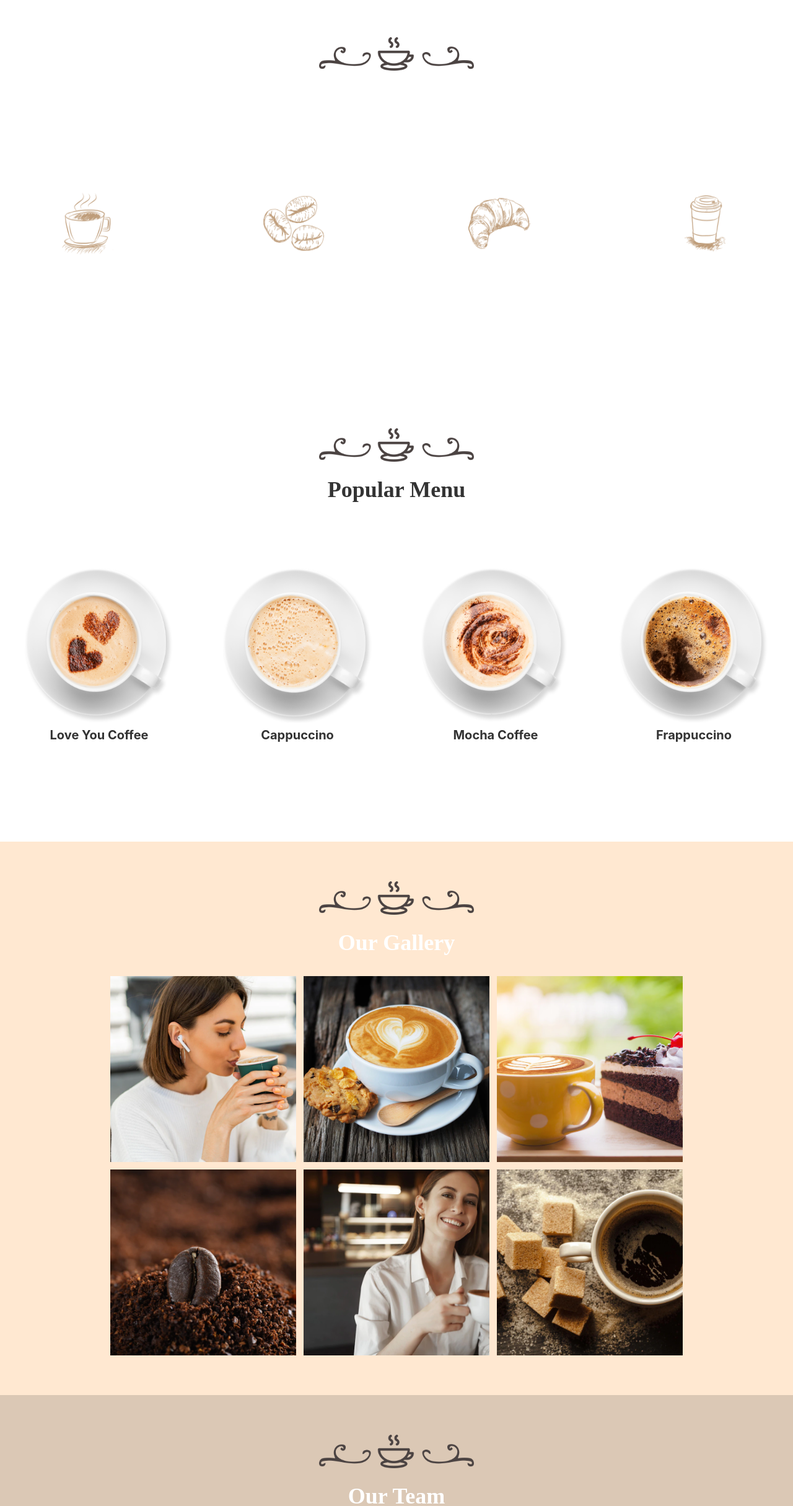
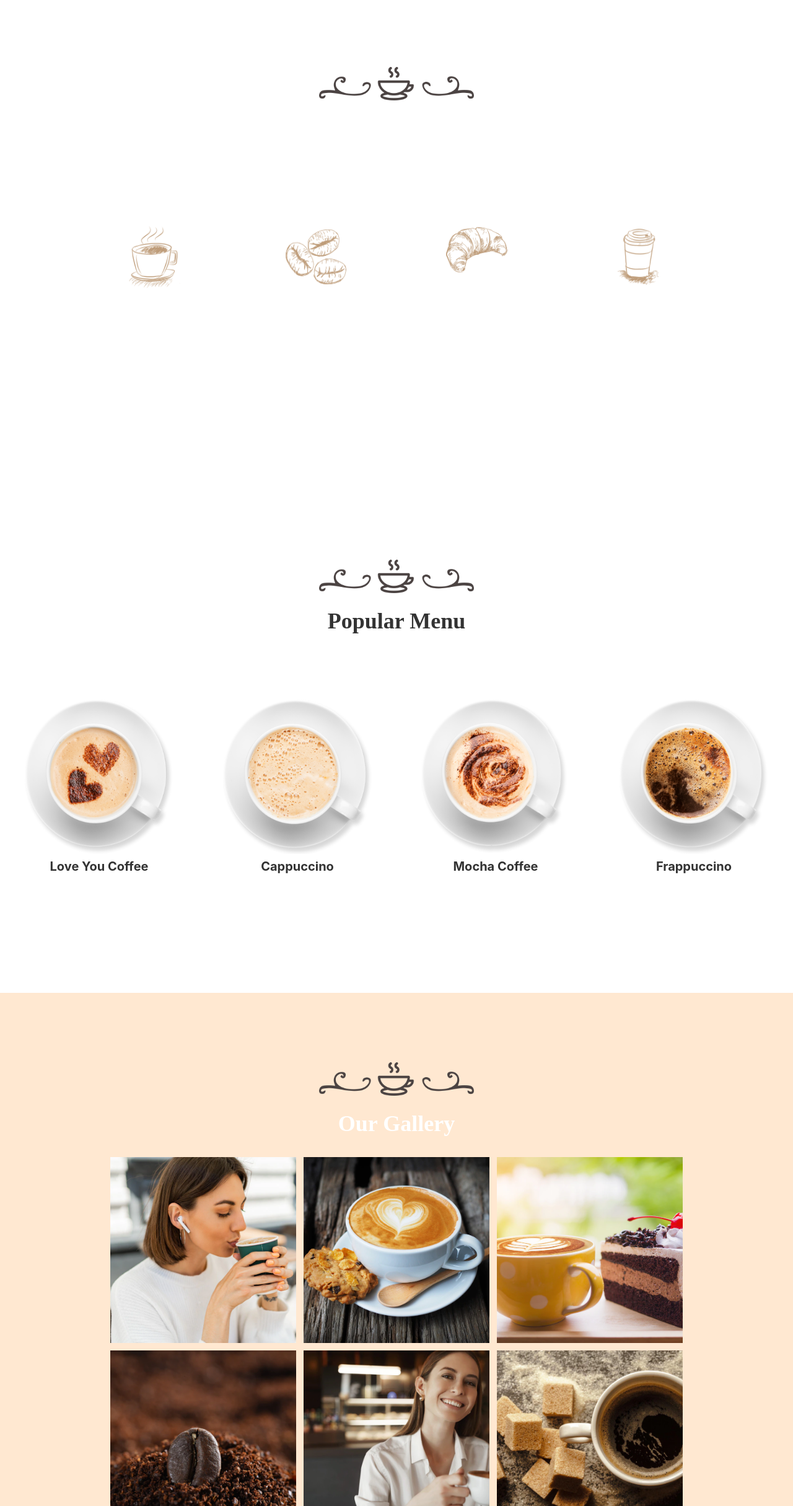
Before and after one commit to afiatamanna06/coffee_heaven, a Next.js app: page / in a window 1280 px wide. Shown: the part 1576-4006 px from the top of the page at 62% size. Built offline with nearby package versions, Linux system fonts and the light colour scheme; a web font is replaced by a local one.

Commit message:
Update links

```diff
--- a/components/about/AboutSection.js
+++ b/components/about/AboutSection.js
@@ -1,4 +1,5 @@
 import { Box, Flex, Grid, Image, Heading, Button, Center } from '@chakra-ui/react'
+import Link from 'next/link'
 
 function AboutSection() {
   return (
@@ -8,7 +9,9 @@ function AboutSection() {
             <Flex direction="column" alignItems={["start"]}>
                 <Heading mb="6" textAlign={["start"]} fontFamily="'Merienda One', cursive" color={["white", "white", "white", "#333", "#333"]} fontSize={["2xl", "2xl", "2xl", "6xl", "6xl"]}>A Cup Of Coffee Can Complete Your Day</Heading>
                 <Box mb="4" textAlign={["start"]} fontSize={["md", "md", "md", "lg", "lg"]} color={["white", "white", "white", "#333", "#333"]}>Lorem Ipsum Dolor Sit Amet Consectetur Adipisicing Elit. Veniam Suscipit Sunt Repellendus, Dolorum Recusandae Placeat Quae. Iste Eaque Aspernatur, Animi Deleniti Voluptas, Sunt Molestias Eveniet Sint Consectetur Facere A Ex.</Box>
-                <Button bg="rgba(190, 156, 121, 1)" w="8rem" borderRadius="none" _focus={{ outline: "none" }} _hover={{ bg: "rgba(190, 156, 121, .5)" }}>Our Menu</Button>
+                <Link href="#Menu">
+                  <Button bg="rgba(190, 156, 121, 1)" w="8rem" borderRadius="none" _focus={{ outline: "none" }} _hover={{ bg: "rgba(190, 156, 121, .5)" }}>Our Menu</Button>
+                </Link>
             </Flex>
         </Grid>
     </Box>
--- a/components/about/FacilitiesCard.js
+++ b/components/about/FacilitiesCard.js
@@ -2,7 +2,7 @@ import { Box, Flex, Heading, Image } from '@chakra-ui/react'
 
 function FacilitiesCard({image, title, description}) {
   return (
-    <Flex direction="column" alignItems="center" maxW="16rem" _hover={{ boxShadow: "lg", borderRadius: "lg", bg: "rgba(0, 0, 0, .085)", cursor: "pointer" }} p="4">
+    <Flex direction="column" alignItems="center" maxW="15rem" maxH="18rem" _hover={{ boxShadow: "lg", borderRadius: "lg", bg: "rgba(0, 0, 0, .085)", cursor: "pointer" }} p="4">
         <Image src={image} mb="4" w="100px" h="100px" alt="" />
         <Heading textAlign="center" mb="2" fontSize="xl" color={["rgba(255, 255, 255, 1)"]}>{title}</Heading>
         <Box textAlign="center" color={["rgba(255, 255, 255, 1)"]}>{description}</Box>
--- a/components/about/FacilitiesSection.js
+++ b/components/about/FacilitiesSection.js
@@ -5,9 +5,9 @@ import facilitiesData from './FacilitiesData'
 
 function FacilitiesSection() {
   return (
-    <Box as={Center} display="flex" flexDir="column" py="16" px="4">
+    <Box as={Center} display="flex" flexDir="column" pb="40" pt="28" px="4">
         <Header title="Our Facility" color={["rgba(255, 255, 255, 1)"]} />
-        <Grid templateColumns={["repeat(1, 1fr)", "repeat(1, 1fr)", "repeat(2, 1fr)", "repeat(4, 1fr)", "repeat(4, 1fr)"]} alignItems="center" maxW="80rem" mt="90" columnGap={["20"]} rowGap={["20"]}>
+        <Grid templateColumns={["repeat(2, 1fr)", "repeat(2, 1fr)", "repeat(2, 1fr)", "repeat(4, 1fr)", "repeat(4, 1fr)"]} alignItems="center" maxW="80rem" mt="90" columnGap={["5"]} rowGap={["5"]}>
             {facilitiesData.map(({image, title, description}) => (
                 <FacilitiesCard key={title} image={image} title={title} description={description} />
             ))}
--- a/components/gallery/GallerySection.js
+++ b/components/gallery/GallerySection.js
@@ -4,11 +4,11 @@ import galleryData from './GalleryData'
 
 function GallerySection() {
   return (
-    <Flex as={Center} flexDir="column" py="16" px="4" id="Gallery">
+    <Flex as={Center} flexDir="column" pb="40" pt="28" px="4" id="Gallery">
         <Header title="Our Gallery" color={["rgba(255, 255, 255, 1)"]} />
-        <Grid templateColumns={["repeat(1, 1fr)", "repeat(1, 1fr)", "repeat(3, 1fr)", "repeat(3, 1fr)", "repeat(3, 1fr)"]} alignItems="center" maxW="80rem" mt="2" columnGap={["3"]} rowGap={["3"]}>
+        <Grid templateColumns={["repeat(2, 1fr)", "repeat(2, 1fr)", "repeat(3, 1fr)", "repeat(3, 1fr)", "repeat(3, 1fr)"]} alignItems="center" maxW="80rem" mt="2" columnGap={["3"]} rowGap={["3"]}>
           {galleryData.map(({image, title}) => (
-            <Flex key={title} direction="column" alignItems="center" minW="10rem" minH="10rem">
+            <Flex key={title} direction="column" alignItems="center" maxW={["10rem", "10rem", "10rem", "20rem", "20rem"]} maxH={["10rem", "10rem", "10rem", "20rem", "20rem"]}>
               <Image src={image} w="300px" h="300px" objectFit="cover" alt="" />
             </Flex>
             ))}
--- a/components/home/HomeSection.js
+++ b/components/home/HomeSection.js
@@ -1,4 +1,5 @@
 import { Box, Button, Flex, Heading, Image } from '@chakra-ui/react'
+import Link from 'next/link'
 
 function HomeSection() {
   return (
@@ -7,7 +8,9 @@ function HomeSection() {
         <Flex direction="column" alignItems="center" mt={["10", "10", "10", "0", "0"]} maxW="50rem" position="relative" py={["0", "0", "0", "39.9vh", "39.9vh"]} px="12">
             <Heading textAlign="center" mb="2" fontFamily="'Merienda One', cursive" color={["white", "white", "white", "#333", "#333"]} fontSize={["6xl"]}>Coffee Heaven</Heading>
             <Box textAlign="center" mb="4" fontSize={["lg"]} color={["white", "white", "white", "#333", "#333"]}>Lorem ipsum dolor sit amet consectetur, adipisicing elit. Ut officia, accusantium mollitia laudantium dolorum dolore.</Box>
-            <Button bg="rgba(190, 156, 121, 1)" w="8rem" borderRadius="none" _focus={{ outline: "none" }} _hover={{ bg: "rgba(190, 156, 121, .5)" }}>About Us</Button>
+            <Link href="#About">
+              <Button bg="rgba(190, 156, 121, 1)" w="8rem" borderRadius="none" _focus={{ outline: "none" }} _hover={{ bg: "rgba(190, 156, 121, .5)" }}>About Us</Button>
+            </Link>
         </Flex>
     </Box>
   )
--- a/components/menu/MenuSection.js
+++ b/components/menu/MenuSection.js
@@ -4,7 +4,7 @@ import menuData from './MenuData'
 
 function MenuSection() {
   return (
-    <Box py="20" id="Menu">
+    <Box pb="28" pt="28" id="Menu">
         <Header title="Popular Menu" color={["#333"]} />
         <Flex
             mt="10"
--- a/components/team/TeamSection.js
+++ b/components/team/TeamSection.js
@@ -4,12 +4,12 @@ import teamData from "./TeamData"
 
 function TeamSection() {
   return (
-    <Flex as={Center} flexDir="column" py="16" px="4" id="Team">
+    <Flex as={Center} flexDir="column" pb="40" pt="28" px="4" id="Team">
         <Header title="Our Team" color={["rgba(255, 255, 255, 1)"]} />
-        <Grid templateColumns={["repeat(1, 1fr)", "repeat(1, 1fr)", "repeat(3, 1fr)", "repeat(3, 1fr)", "repeat(3, 1fr)"]} alignItems="center" maxW="80rem" mt="2" columnGap={["2"]} rowGap={["2"]}>
+        <Grid templateColumns={["repeat(2, 1fr)", "repeat(2, 1fr)", "repeat(3, 1fr)", "repeat(3, 1fr)", "repeat(3, 1fr)"]} alignItems="center" maxW="80rem" mt="2" columnGap={["2"]} rowGap={["2"]}>
           {teamData.map(({image, title}) => (
-            <Flex key={title} direction="column" alignItems="center" minW="10rem" minH="10rem" p="5" _hover={{ bg: "rgba(255, 255, 255, .075)", cursor: "pointer" }}>
-              <Image src={image} mb="2" w="250px" h="250px" alt="" />
+            <Flex key={title} direction="column" alignItems="center" maxW={["15rem", "15rem", "15rem", "20rem", "20rem"]} maxH={["15rem", "15rem", "15rem", "20rem", "20rem"]} p="5" _hover={{ bg: "rgba(255, 255, 255, .075)", cursor: "pointer" }}>
+              <Image src={image} mb="2" w="250px" h="250px" objectFit="cover" alt="" />
               <Heading textAlign="center" fontSize="xl" color={["white"]}>{title}</Heading>
             </Flex>
             ))}
```
